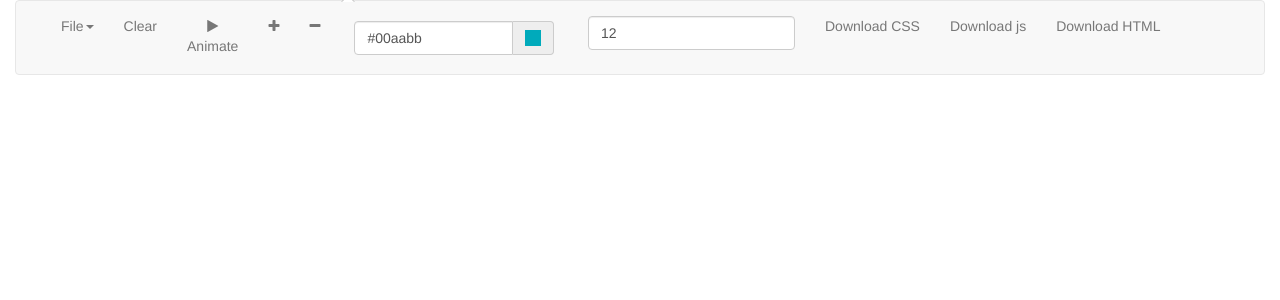
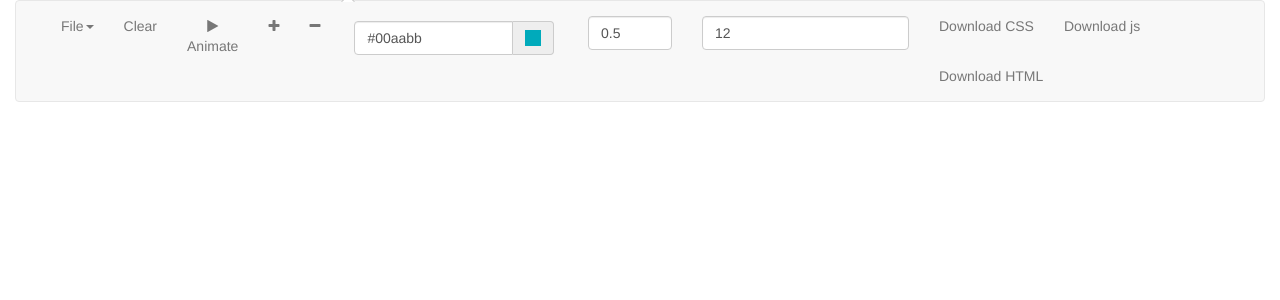
Before and after one commit to Lucytheanimefan/photo-embellish, a Flask app: template templates/layout.html in a window 1280 px wide. Shown: the top 300 px of the page. Run offline with Flask 2, Linux system fonts and the light colour scheme; the template is opened without the code that fills it, so the values that code supplies are empty; some libraries are stand-ins or nearby versions.

Commit message:
working on opacity

```diff
--- a/static/js/draw.js
+++ b/static/js/draw.js
@@ -4,6 +4,7 @@ var clickY = new Array();
 var clickDrag = new Array();
 var colors = new Array();
 var strokeWidth = new Array();
+var opacity = new Array();
 var paint;
 
 colors.push($('#cp2').colorpicker('getValue'));
--- a/templates/layout.html
+++ b/templates/layout.html
@@ -44,6 +44,11 @@
                             </li>
                             <li>
                                 <a>
+                                    <input class="form-control" id="opacity" value="0.5" placeholder="opacity" type="number" max="1" min="0" step="0.1" />
+                                </a>
+                            </li>
+                            <li>
+                                <a>
                                     <input class="form-control" id="strokeWidth" value="12" placeholder="stroke width" type="number" min="0" step="1" />
                                 </a>
                             </li>
```
